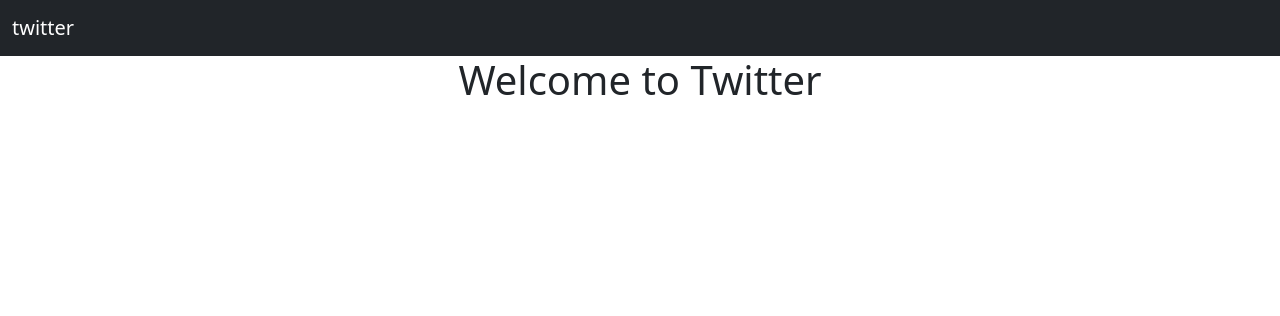
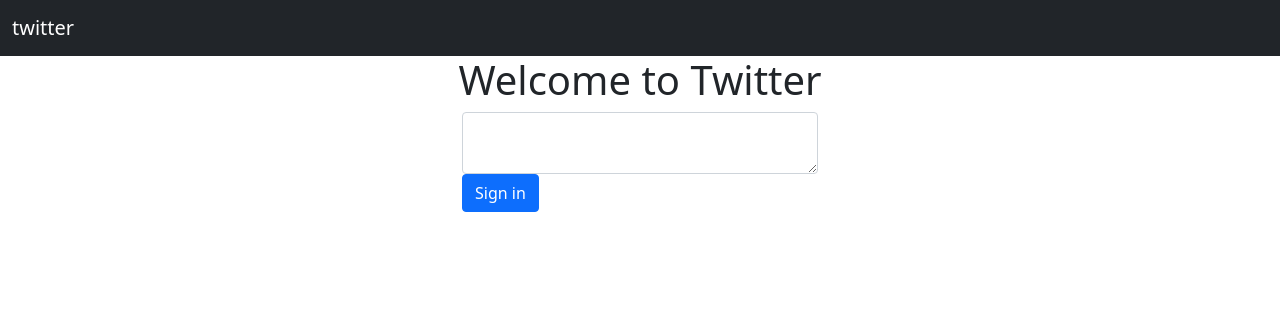
Before and after one commit to TechWithOmid/twitter-clone, a Django app: page / in a window 1280 px wide. Shown: the top 316 px of the page. Run offline with Django 3.2, Linux system fonts and the light colour scheme; data that the repository does not hold is empty.

Commit message:
make the create tweet form better

```diff
--- a/templates/pages/home.html
+++ b/templates/pages/home.html
@@ -5,6 +5,17 @@
 <div class="row text-center">
     <div class="col">
         <h1>Welcome to Twitter</h1>
+    </div>
+</div>
+
+<div class="row">
+    <div class=" mb-4 col-md-4 mx-auto col-10">
+        <form class="form" method="POST" action="/create-tweet/">
+            {% csrf_token %}
+          <input type="hidden" value="/" name="next" />
+          <textarea class="form-control" name="content"></textarea>
+          <button type="submit" class="btn btn-primary">Sign in</button>
+        </form>
     </div>
 </div>
 
```
